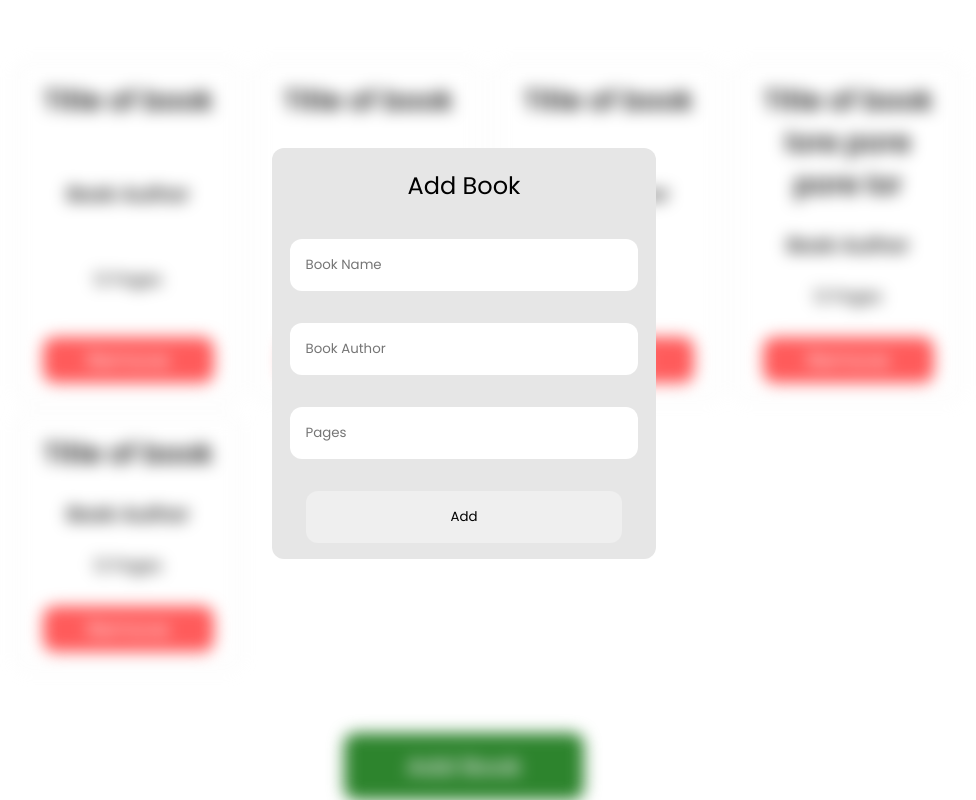
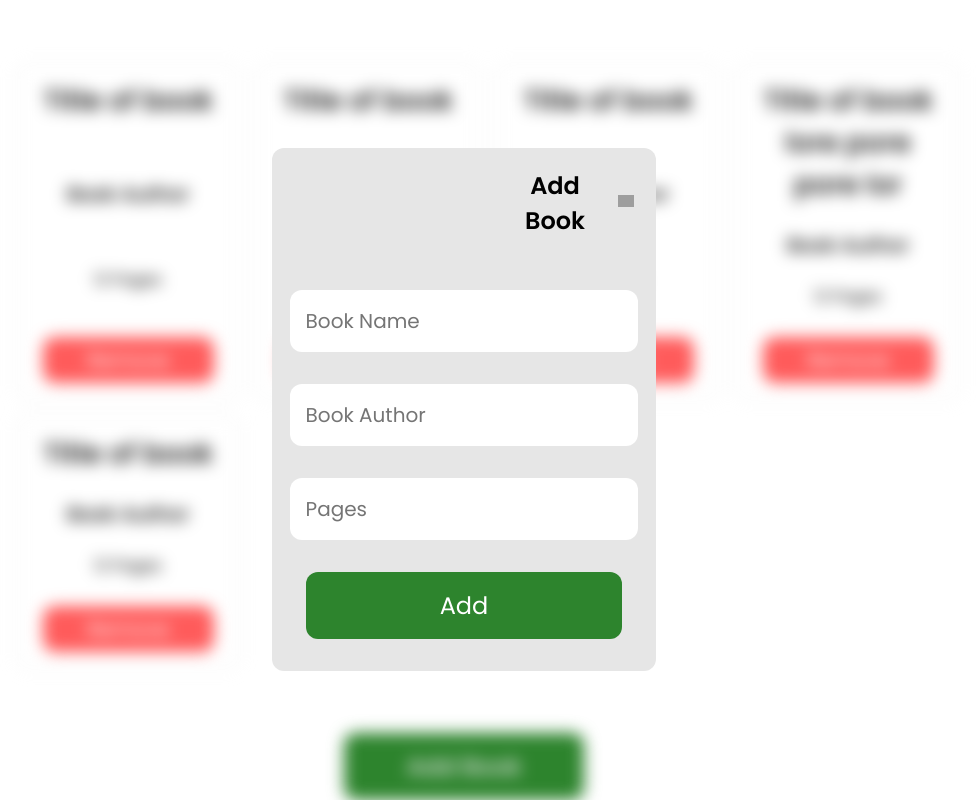
Before and after one commit to Dbeee-Acharya/project-library-theOdinProject, a plain HTML site: page index.html in a window 1280 px wide. Both pictures are taken after a click on the button "Add Book". Shown: the part 92-892 px from the top of the page, without its empty margins (176-1152 px from the left). Drawn offline with Linux system fonts and the light colour scheme; grey boxes are pictures that could not be loaded.

Commit message:
Complete pop up modal design and js

```diff
--- a/index.html
+++ b/index.html
@@ -114,13 +114,16 @@
     </section>
 
     <section class="add-book-form-modal">
-        <h1>Add Book</h1>
+        <div class="form-heading">
+            <h1>Add Book</h1>
+            <button class="close-modal-button"><img src="https://cdn-icons-png.flaticon.com/512/2976/2976286.png" alt=""></button>
+        </div>
         <form action="" class="add-book-form">
             <input type="text" name="bookName" id="bookName" placeholder="Book Name">
             <input type="text" name="author" id="author" placeholder="Book Author">
             <input type="number" name="pages" id="pages" placeholder="Pages">
 
-            <input type="button" value="Add">
+            <input type="button" value="Add" class="form-submit-button">
         </form>
     </section>
 
--- a/index.js
+++ b/index.js
@@ -2,9 +2,16 @@ const addBookButton = document.querySelector('.add-book-button-main');
 const addBookFormModal = document.querySelector('.add-book-form-modal');
 const bookListSection = document.querySelector('.book-list-section');
 const addBookSection = document.querySelector('.add-book-section');
+const closeModalButton = document.querySelector('.close-modal-button');
 
 addBookButton.addEventListener("click", ()=>{
     addBookFormModal.classList.toggle("active");
     bookListSection.classList.toggle("blur");
     addBookSection.classList.toggle('blur');
 })
+
+closeModalButton.addEventListener("click", ()=>{
+    addBookFormModal.classList.toggle("active");
+    bookListSection.classList.toggle("blur");
+    addBookSection.classList.toggle('blur');
+})
--- a/style.css
+++ b/style.css
@@ -125,8 +125,31 @@ p {
     display: block;
 }
 
+.form-heading {
+    display: flex;
+    align-items: center;
+    justify-content: space-between;
+    padding: 0rem 1rem;
+}
+
+.form-heading h1 {
+    margin-left: 210px;
+    font-weight: 600;
+}
+
+.close-modal-button {
+    border: none;
+    background-color: transparent;
+    aspect-ratio: 1/1;
+}
+
+.close-modal-button img {
+    object-fit: contain;
+    width: 16px;
+}
+
 .add-book-form {
-    padding: 1rem;
+    padding: 2rem 1rem;
     display: flex;
     flex-direction: column;
     gap: 2rem;
@@ -139,4 +162,15 @@ p {
     border-radius: 12px;
     padding: 1rem;
     width: 90%;
+    font-size: 1.25rem;
 }
+
+.form-submit-button {
+    background-color: rgb(45, 132, 45);
+    color: white;
+    font-size: 1.5rem !important;
+}
+
+.form-submit-button:hover {
+    background-color: rgb(58, 173, 58);
+}
```
